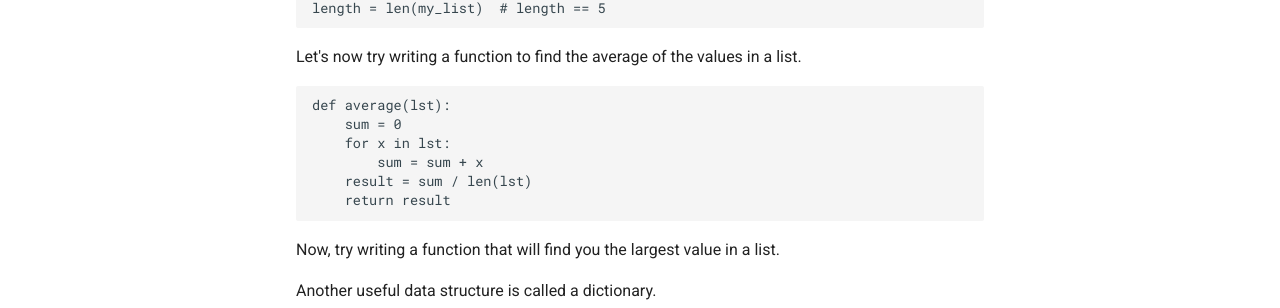
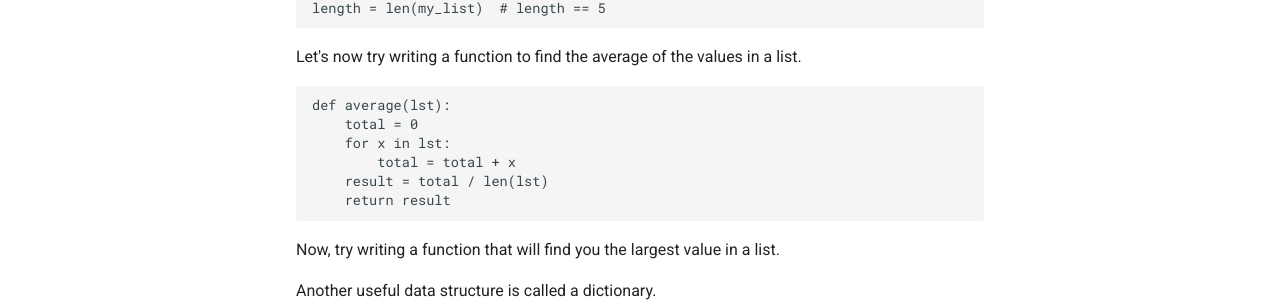
Before and after one commit to USP-Python/USP-Python.github.io, an MkDocs documentation site: the page built from docs/02-basics.md, in a window 1280 px wide and 1114 px high. Shown: the part 420-728 px from the top of the window. Built offline with MkDocs 1.6.1 and Material for MkDocs 9.7.7, drawn with Linux system fonts in a browser that asks for light colours; old or Windows-style settings are respelled for this version of MkDocs.

Commit message:
corrected errors

````diff
--- a/docs/02-basics.md
+++ b/docs/02-basics.md
@@ -15,10 +15,10 @@ Let's now try writing a function to find the average of the values in a list.
 
 ```python
 def average(lst):
-    sum = 0
+    total = 0
     for x in lst:
-        sum = sum + x
-    result = sum / len(lst)
+        total = total + x
+    result = total / len(lst)
     return result
 ```
 Now, try writing a function that will find you the largest value in a list.
````
